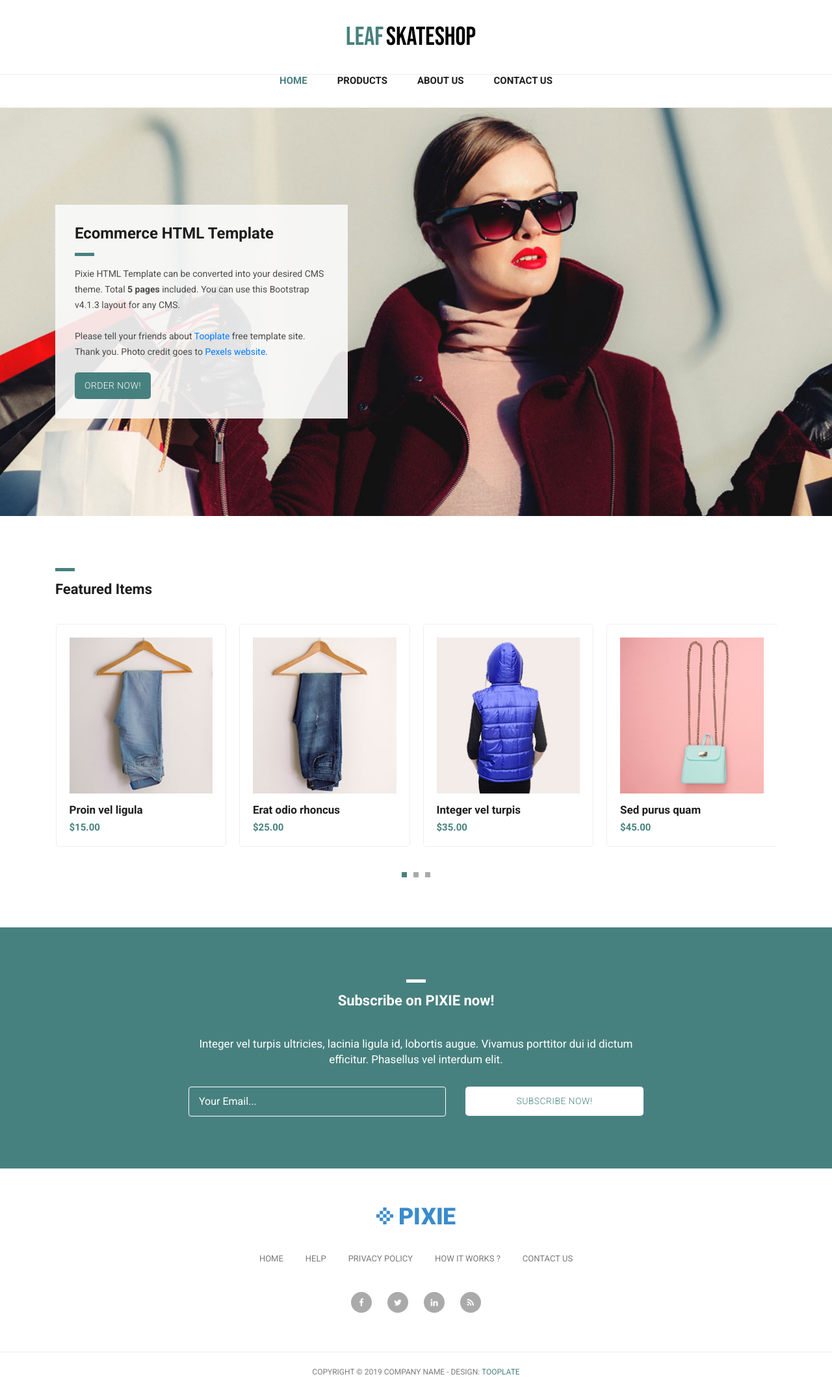
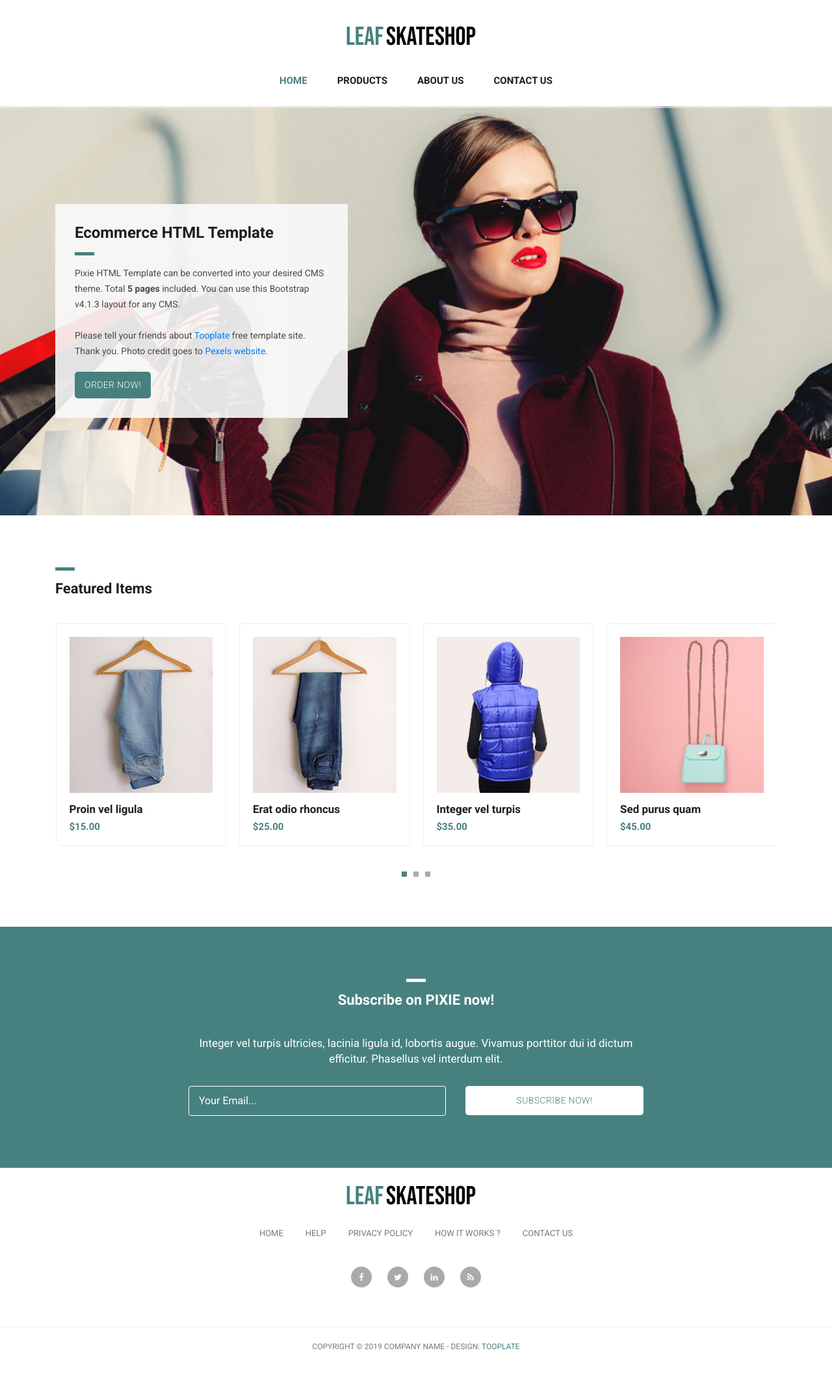
Before and after one commit to CMecrow/CM-Project-5, a Django app: page / in a window 1280 px wide. Shown: the top 2125 px of the page at 65% size. After the commit the page ends 2077 px from the top, so only its background shows below. Run offline with Django 3.2, Linux system fonts and the light colour scheme; some libraries are stand-ins or nearby versions.

Commit message:
Logo replacement and homepage css tweaks

```diff
--- a/static/css/style.css
+++ b/static/css/style.css
@@ -1,14 +1,19 @@
 @import url('https://fonts.googleapis.com/css2?family=Bebas+Neue&display=swap');
 
-#leaf {
+.leaf {
     font-family: 'Bebas Neue', Arial, Helvetica, sans-serif;
     color: #47817F;
     display: inline;
     padding-right: 4px;
 }
 
-#skateshop {
+.skateshop {
     font-family: 'Bebas Neue', Arial, Helvetica, sans-serif;
     color: black;
     display: inline;
 }
+
+.footer-logo {
+    padding-top: 20px;
+    padding-bottom: 20px;
+}
--- a/static/css/tooplate-main.css
+++ b/static/css/tooplate-main.css
@@ -77,7 +77,6 @@ a {
 }
 .bg-dark {
 	background-color: #fff!important;
-	border-bottom: 1px solid #eee;
 }
 #navbarResponsive {
 	z-index: 999;
--- a/templates/base.html
+++ b/templates/base.html
@@ -15,12 +15,30 @@
     <!-- Bootstrap core CSS -->
     <link href="{% static 'vendor/bootstrap/css/bootstrap.min.css' %}" rel="stylesheet">
 
-
     <!-- Additional CSS Files -->
     <link rel="stylesheet" href="{% static '/css/fontawesome.css' %}">
     <link rel="stylesheet" href="{% static '/css/tooplate-main.css' %}">
     <link rel="stylesheet" href="{% static '/css/owl.css' %}">
     <link rel="stylesheet" href="{% static '/css/style.css' %}">
+
+    <!-- Bootstrap core JavaScript -->
+    <script src="{% static 'vendor/jquery/jquery.min.js' %}"></script>
+    <script src="{% static 'vendor/bootstrap/js/bootstrap.bundle.min.js' %}"></script>
+
+    <!-- Additional Scripts -->
+    <script src="{% static '/js/custom.js' %}"></script>
+    <script src="{% static '/js/owl.js' %}"></script>
+
+    <script language="text/Javascript">
+        cleared[0] = cleared[1] = cleared[2] = 0; //set a cleared flag for each field
+        function clearField(t) { //declaring the array outside of the
+            if (!cleared[t.id]) { // function makes it static and global
+                cleared[t.id] = 1; // you could use true and false, but that's more typing
+                t.value = ''; // with more chance of typos
+                t.style.color = '#fff';
+            }
+        }
+    </script>
 </head>
 
 <body>
@@ -38,7 +56,7 @@
     <!-- Navigation -->
     <nav class="navbar navbar-expand-lg navbar-dark bg-dark static-top">
         <div class="container">
-            <a class="navbar-brand" href="#"><h1 id="leaf">Leaf</h1><h1 id="skateshop">Skateshop</h1></a>
+            <a class="navbar-brand" href="#"><h1 class="leaf">Leaf</h1><h1 class="skateshop">Skateshop</h1></a>
             <button class="navbar-toggler" type="button" data-toggle="collapse" data-target="#navbarResponsive"
                 aria-controls="navbarResponsive" aria-expanded="false" aria-label="Toggle navigation">
                 <span class="navbar-toggler-icon"></span>
@@ -116,7 +134,7 @@
             <div class="row">
                 <div class="col-md-12">
                     <div class="logo">
-                        <img src="{% static '/images/header-logo.png' %}" alt="">
+                        <a class="navbar-brand footer-logo" href="#"><h1 class="leaf">Leaf</h1><h1 class="skateshop">Skateshop</h1></a>
                     </div>
                 </div>
                 <div class="col-md-12">
@@ -161,30 +179,6 @@
         </div>
     </div>
     <!-- Sub Footer Ends Here -->
-
-
-    <!-- Bootstrap core JavaScript -->
-    <script src="{% static 'vendor/jquery/jquery.min.js' %}"></script>
-    <script src="{% static 'vendor/bootstrap/js/bootstrap.bundle.min.js' %}"></script>
-
-
-    <!-- Additional Scripts -->
-    <script src="{% static '/js/custom.js' %}"></script>
-    <script src="{% static '/js/owl.js' %}"></script>
-
-
-    <script language="text/Javascript">
-        cleared[0] = cleared[1] = cleared[2] = 0; //set a cleared flag for each field
-        function clearField(t) { //declaring the array outside of the
-            if (!cleared[t.id]) { // function makes it static and global
-                cleared[t.id] = 1; // you could use true and false, but that's more typing
-                t.value = ''; // with more chance of typos
-                t.style.color = '#fff';
-            }
-        }
-    </script>
-
-
 </body>
 
 </html>
```
